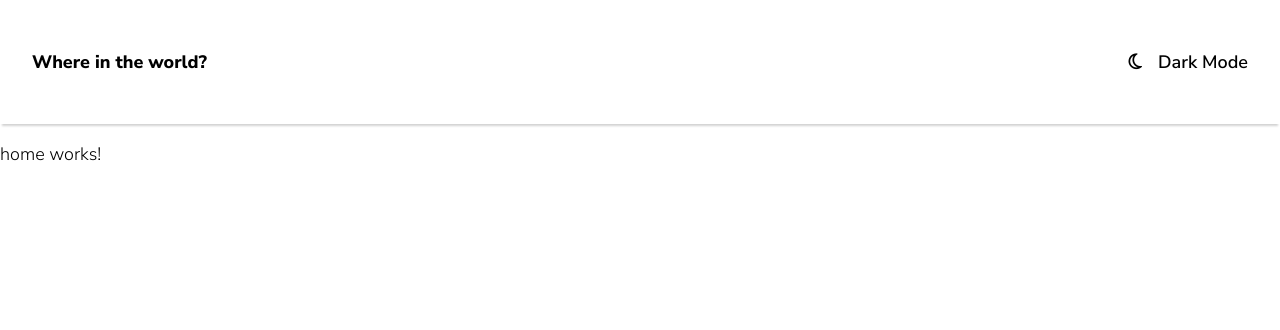
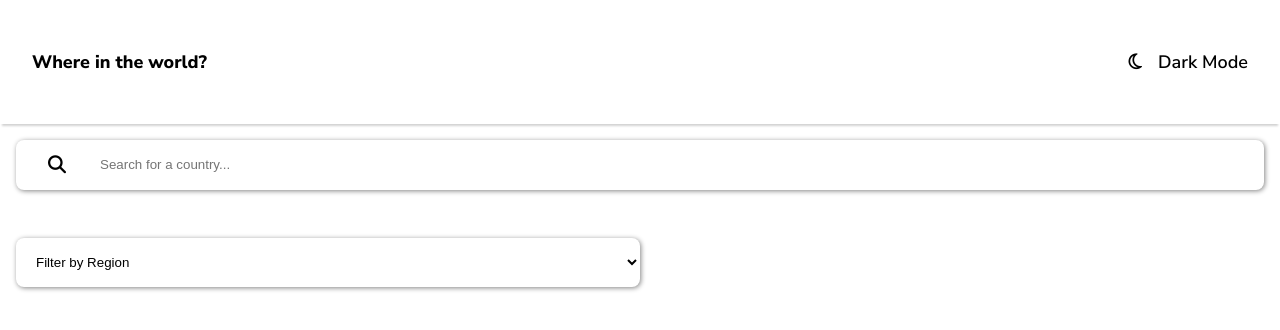
Before and after one commit to UltimateProgramming/frontend_mentor_rest_countries_with_color_theme_switcher, an Angular app in the folder rest-countries-api/: page / in a window 1280 px wide. Shown: the top 330 px of the page. Built offline with nearby package versions, Linux system fonts and the light colour scheme.

Commit message:
added home component with module and search and filter component

```diff
--- /dev/null
+++ b/rest-countries-api/src/app/home/components/filter/filter.component.html
@@ -0,0 +1,5 @@
+<div class="filter-container">
+  <select name="test" id="test" class="selector">
+    <option value="0" hidden>Filter by Region</option>
+  </select>
+</div>
--- /dev/null
+++ b/rest-countries-api/src/app/home/components/filter/filter.component.scss
@@ -0,0 +1,12 @@
+.filter-container {
+  width: 50%;
+
+  .selector {
+    width: 100%;
+    background-color: var(--white);
+    border: none;
+    padding: 1rem;
+    box-shadow: 1px 1px 5px var(--dark-gray);
+    border-radius: 0.5rem;
+  }
+}
--- /dev/null
+++ b/rest-countries-api/src/app/home/components/search/search.component.html
@@ -0,0 +1,8 @@
+<div class="search-container">
+  <i class="fa-solid fa-magnifying-glass"></i>
+  <input
+    [formControl]="search"
+    type="text"
+    placeholder="Search for a country..."
+  />
+</div>
--- /dev/null
+++ b/rest-countries-api/src/app/home/components/search/search.component.scss
@@ -0,0 +1,14 @@
+.search-container {
+  display: flex;
+  padding: 1rem 2rem 1rem 2rem;
+  box-shadow: 1px 1px 5px var(--dark-gray);
+  border-radius: 0.5rem;
+  gap: 2rem;
+
+  input {
+    outline: none;
+    border: none;
+    height: 100%;
+    width: 100%;
+  }
+}
--- /dev/null
+++ b/rest-countries-api/src/app/home/components/search/search.component.ts
@@ -0,0 +1,11 @@
+import { Component, OnInit } from '@angular/core'
+import { FormControl } from '@angular/forms'
+
+@Component({
+  selector: 'app-search',
+  templateUrl: './search.component.html',
+  styleUrl: './search.component.scss',
+})
+export class SearchComponent {
+  public search = new FormControl('')
+}
--- a/rest-countries-api/src/app/home/home.component.html
+++ b/rest-countries-api/src/app/home/home.component.html
@@ -1 +1,4 @@
-<p>home works!</p>
+<div class="home-container">
+  <app-search></app-search>
+  <app-filter></app-filter>
+</div>
--- a/rest-countries-api/src/app/home/home.component.scss
+++ b/rest-countries-api/src/app/home/home.component.scss
@@ -0,0 +1,6 @@
+.home-container {
+  padding: 1rem;
+  display: flex;
+  flex-direction: column;
+  gap: 3rem;
+}
--- a/rest-countries-api/src/styles.scss
+++ b/rest-countries-api/src/styles.scss
@@ -8,7 +8,8 @@
   --dark-blue: hsl(209, 23%, 22%);
   --very-dark-blue-background: hsl(207, 26%, 17%);
   --very-dark-blue-text: hsl(200, 15%, 8%);
-  --dark-gray: hsl(0, 0%, 52%) --very-light-gray: hsl(0, 0%, 98%);
+  --dark-gray: hsl(0, 0%, 52%);
+  --very-light-gray: hsl(0, 0%, 98%);
   --white: hsl(0, 0%, 100%);
 }
 
```
Also changed, not shown: rest-countries-api/src/app/home/components/filter/filter.component.ts (added, +10 -0 lines), rest-countries-api/src/app/home/home.module.ts (+6 -3 lines), rest-countries-api/src/app/layout/layout.module.ts (+7 -1 lines), 2 other files (tests, documents, lock files or other folders).
